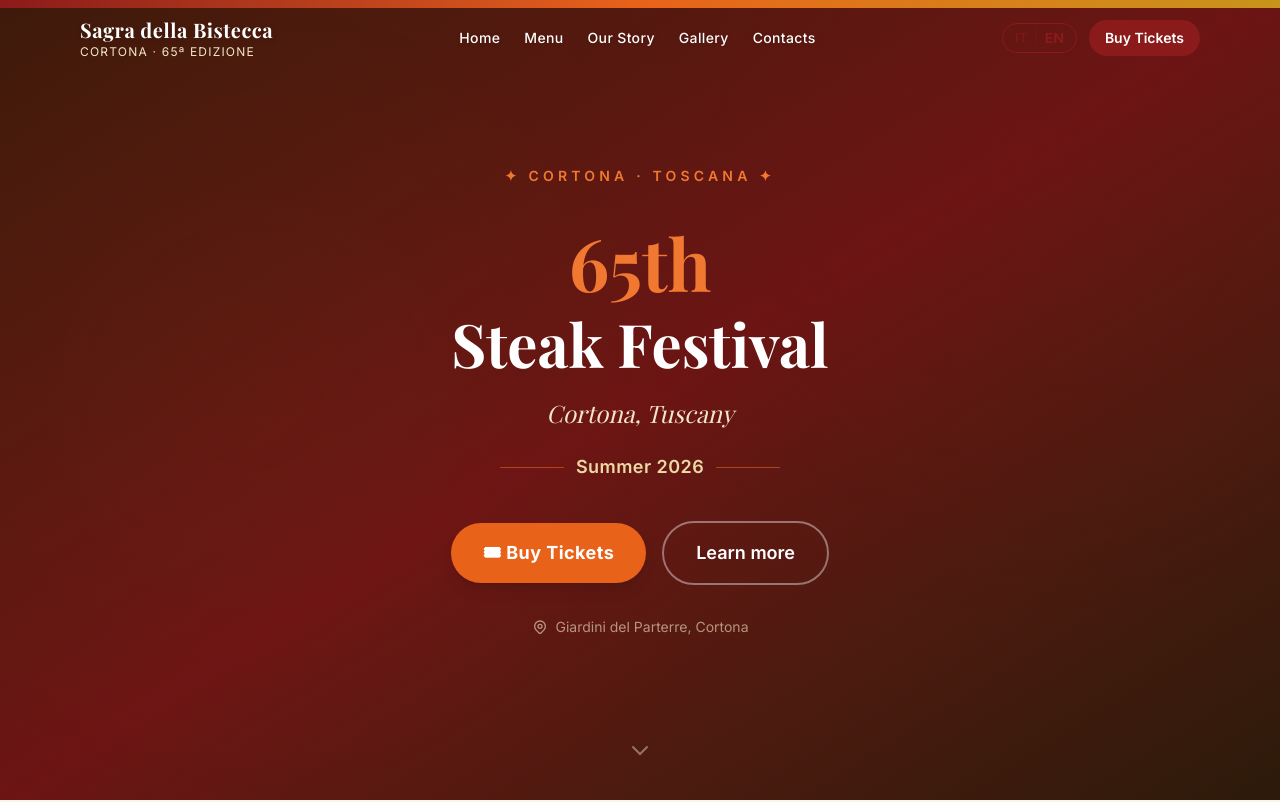
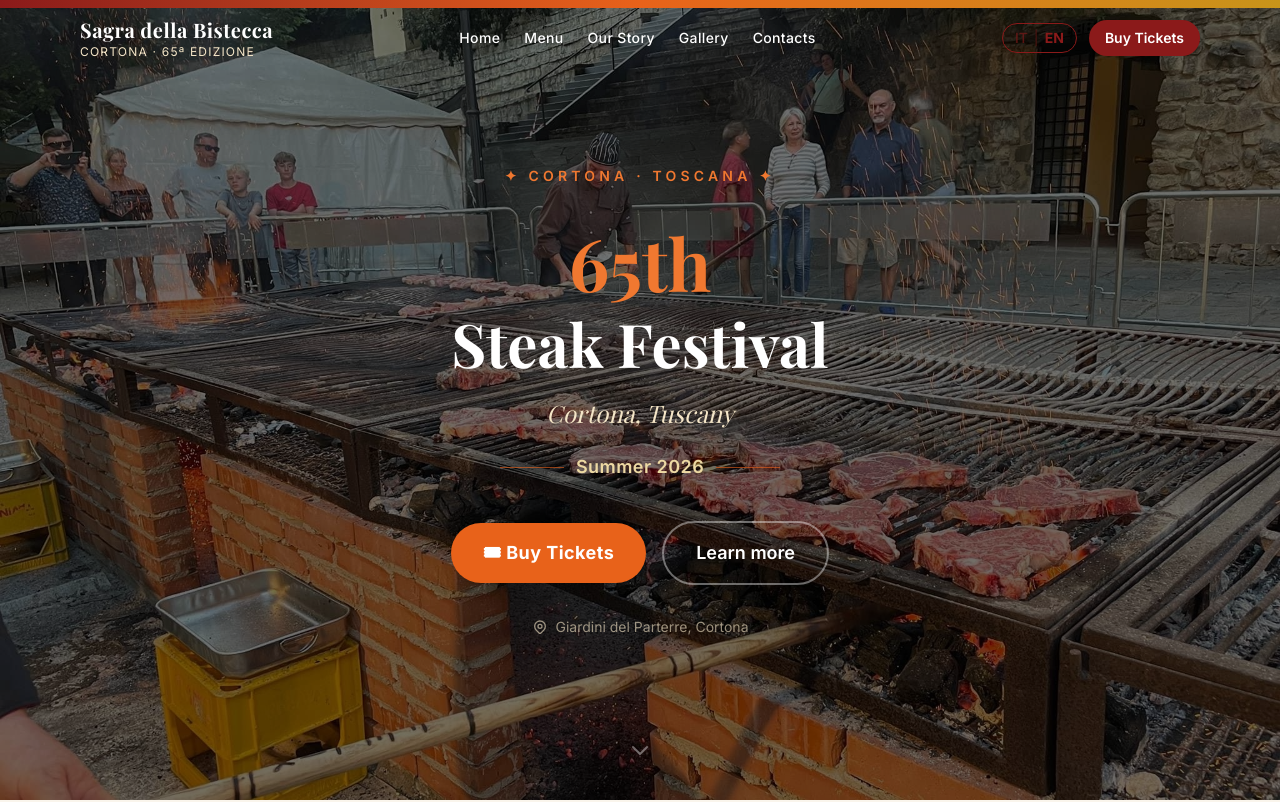
Before and after one commit to KometeCloud/sagra-bistecca-cortona, a Next.js app: page /en in a window 1280 px wide. Shown: the top 802 px of the page. Built offline with nearby package versions, Linux system fonts and the light colour scheme; a web font is replaced by a local one.

Commit message:
feat: aggiungi immagine hero dalla sagra

```diff
--- a/app/[locale]/page.tsx
+++ b/app/[locale]/page.tsx
@@ -1,5 +1,6 @@
 import { useTranslations } from 'next-intl';
 import { Link } from '@/i18n/navigation';
+import Image from 'next/image';
 
 export default function HomePage() {
   const t = useTranslations('home');
@@ -8,17 +9,16 @@ export default function HomePage() {
     <>
       {/* ─── HERO ─── */}
       <section className="relative min-h-screen flex items-center justify-center overflow-hidden">
-        {/* Background gradient (placeholder until real image) */}
-        <div className="absolute inset-0 bg-gradient-to-br from-[#3D1A0A] via-[#6B1414] to-[#2C1A0A]" />
-
-        {/* Texture overlay */}
-        <div
-          className="absolute inset-0 opacity-20"
-          style={{
-            backgroundImage: `radial-gradient(circle at 20% 50%, #E8621A33 0%, transparent 50%),
-                              radial-gradient(circle at 80% 20%, #8B1A1A44 0%, transparent 40%)`,
-          }}
+        {/* Background image */}
+        <Image
+          src="/immagini/hero-test.jpg"
+          alt="Sagra della Bistecca di Cortona"
+          fill
+          className="object-cover"
+          priority
         />
+        {/* Dark overlay per leggibilità del testo */}
+        <div className="absolute inset-0 bg-black/55" />
 
         {/* Flame pattern top */}
         <div className="absolute top-0 left-0 right-0 h-2 bg-gradient-to-r from-[var(--color-chianti)] via-[var(--color-fuoco)] to-[var(--color-oro)]" />
```
Also changed, not shown: public/immagini/hero-test.jpg (added).
